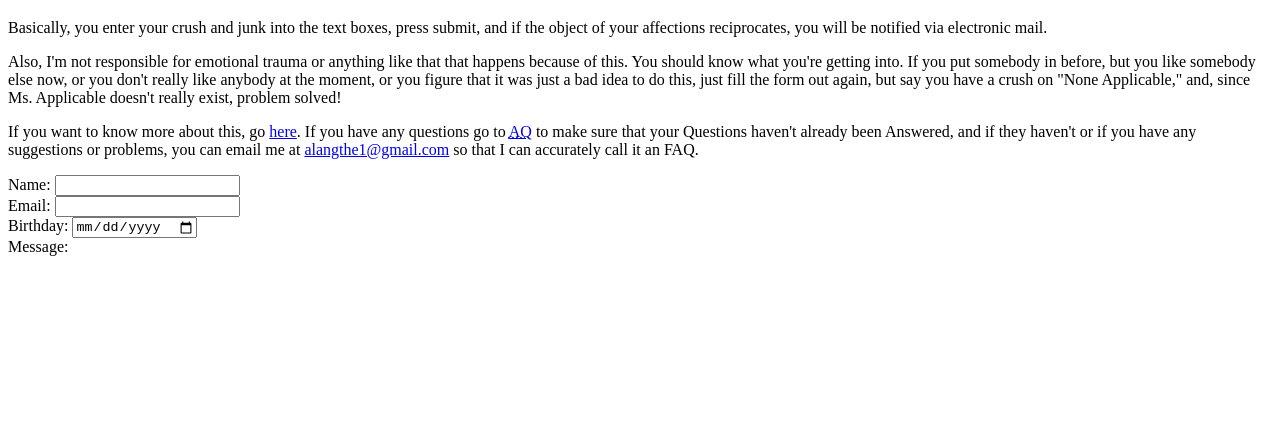
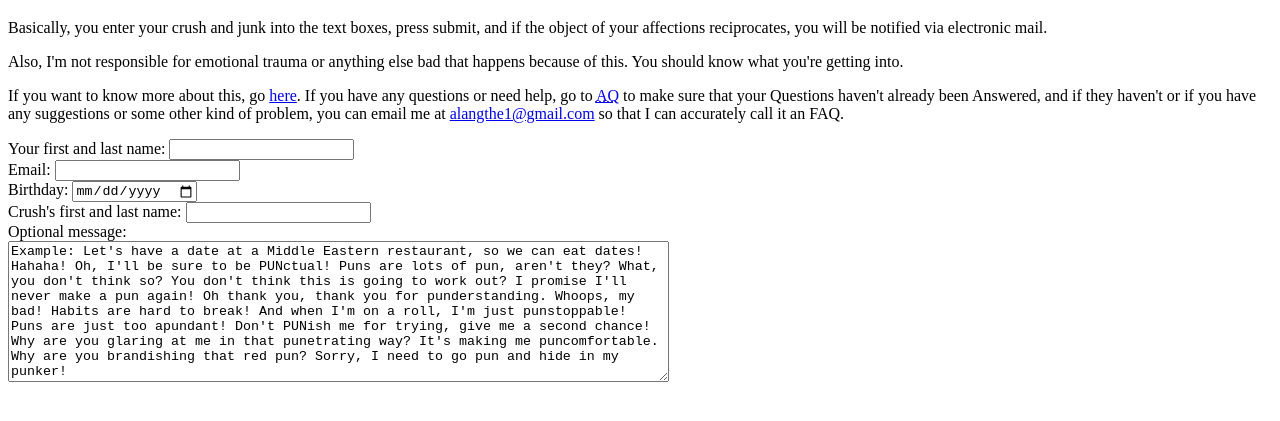
Before and after one commit to SylviaOctoCat/lol, a plain HTML site: page index.html in a window 1280 px wide. Shown: the part 61-482 px from the top of the page. Drawn offline with Linux system fonts and the light colour scheme.

Commit message:
Update index.html

```diff
--- a/index.html
+++ b/index.html
@@ -11,26 +11,27 @@
     <p>Basically, you enter your crush and junk into the text boxes, press
     submit, and if the object of your affections reciprocates, you will be
     notified via electronic mail.</p>
-    <p>Also, I'm not responsible for emotional trauma or anything like that that
-    happens because of this. You should know what you're getting into. If
-    you put somebody in before, but you like somebody else now, or you don't
-    really like anybody at the moment, or you figure that it was just a bad
-    idea to do this, just fill the form out again, but say you have a crush
-    on "None Applicable," and, since Ms. Applicable doesn't really exist,
-    problem solved!</p>
+    <p>Also, I'm not responsible for emotional trauma or anything else bad that
+    happens because of this. You should know what you're getting into.</p>
     <p>If you want to know more about this, go <a href="about.html">here</a>.
-    If you have any questions go to <a href="faq.html"><abbr
+    If you have any questions or need help, go to <a href="faq.html"><abbr
     title="Answered Questions">AQ</abbr></a> to make sure that your Questions
     haven't already been Answered, and if they haven't or if you have any
-    suggestions or problems, you can email me at <a
+    suggestions or some other kind of problem, you can email me at <a
     href="mailto:alangthe1@gmail.com">alangthe1@gmail.com</a> so that I can
     accurately call it an FAQ.</p>
     <form action="program.php" method = "post">
-    	<label>Name: <input name="name" required /></label><br />
-        <label>Email: <input type="email" name="email" required /></label><br />
-        <label>Birthday: <input type="date" name="bday" required /></label><br
-        />
-        <label>Message:</label>
+    	<label>Your first and last name: <input name="name" required /></label>
+        <br />
+        <label>Email: <input type="email" name="email" required /></label>
+        <br />
+        <label>Birthday: <input type="date" name="bday" required /></label>
+        <br />
+        <label>Crush's first and last name: <input name="crushname" required
+        /></label>
+        <br />
+        <label>Optional message: <br /><textarea name="message" cols=80
+        rows=9>Example: Let's have a date at a Middle Eastern restaurant, so we can eat dates! Hahaha! Oh, I'll be sure to be PUNctual! Puns are lots of pun, aren't they? What, you don't think so? You don't think this is going to work out? I promise I'll never make a pun again! Oh thank you, thank you for punderstanding. Whoops, my bad! Habits are hard to break! And when I'm on a roll, I'm just punstoppable! Puns are just too apundant! Don't PUNish me for trying, give me a second chance! Why are you glaring at me in that punetrating way? It's making me puncomfortable. Why are you brandishing that red pun? Sorry, I need to go pun and hide in my punker!</textarea></label>
     </form>
   </body>
 </html>
```
